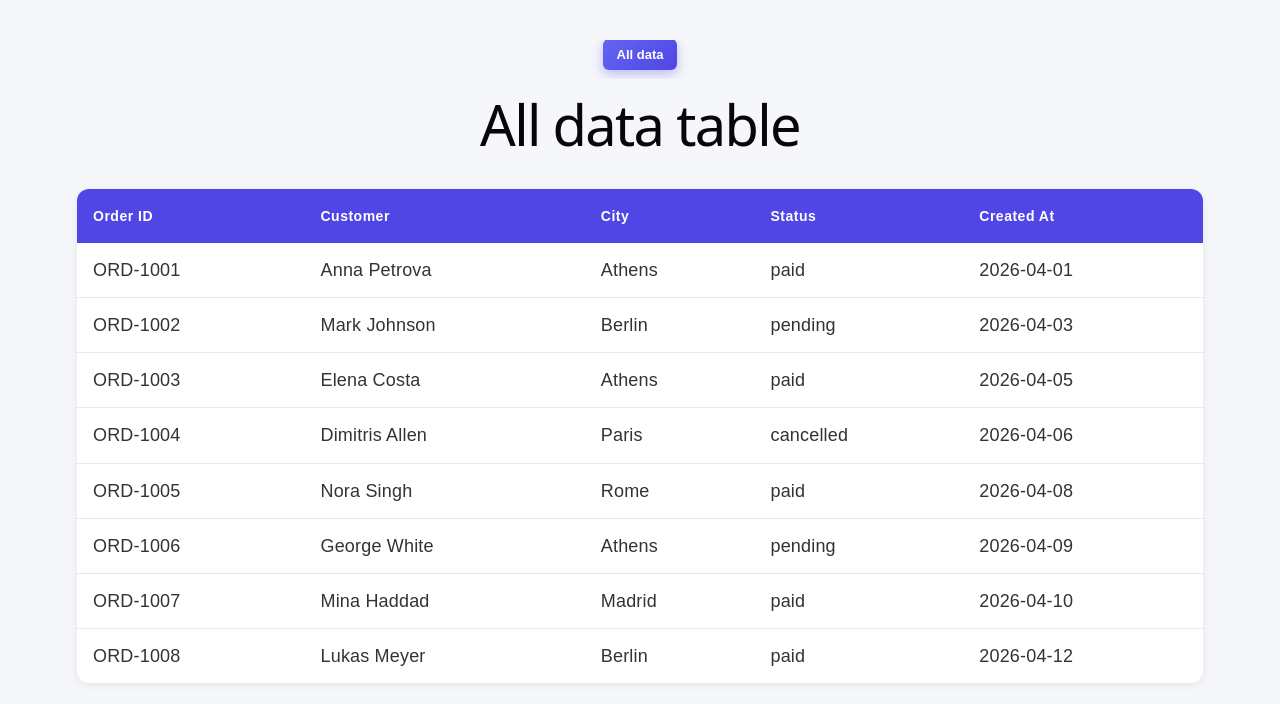
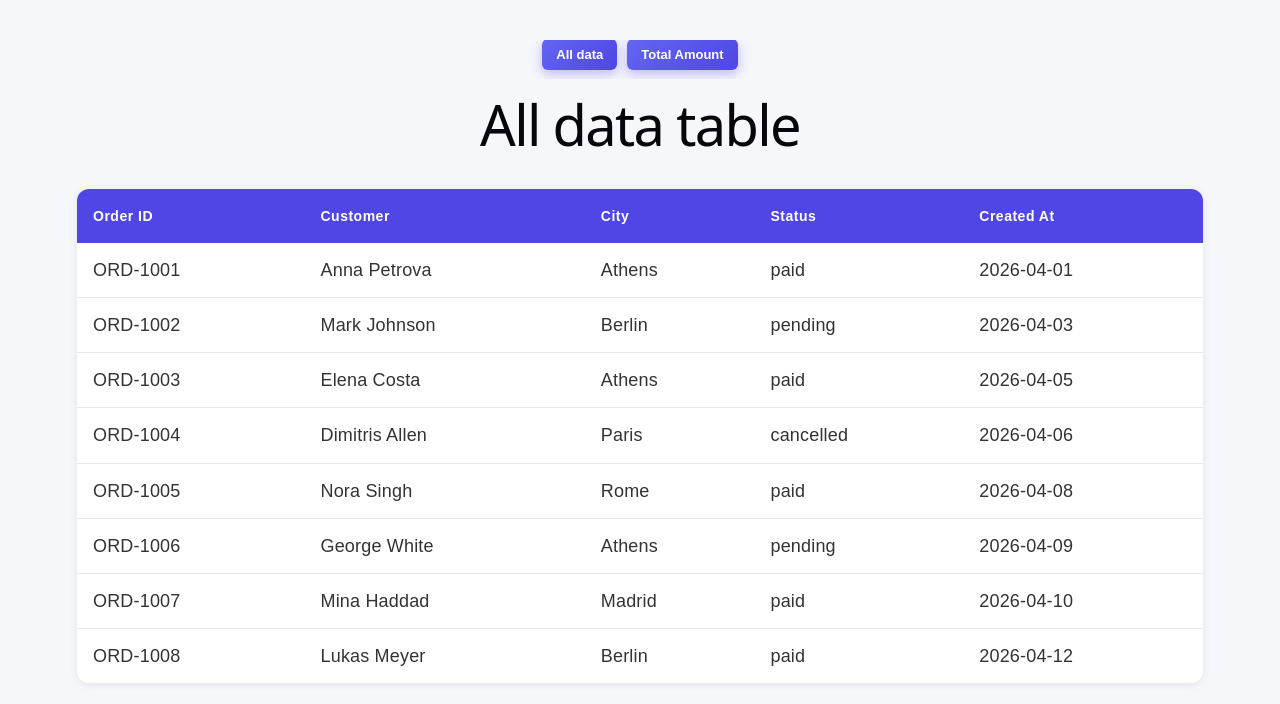
Before and after one commit to gianniszisakis/data-to-table, a React (Vite) app: page / in a window 1280 px wide. Shown: the top 704 px of the page. Built offline with nearby package versions, Linux system fonts and the light colour scheme.

Commit message:
feat: Add total amount in menu.

```diff
--- a/src/components/menu/menu-bar.tsx
+++ b/src/components/menu/menu-bar.tsx
@@ -12,6 +12,12 @@ export default function MenuBar({ selectedBtn, setSelectedBtn }: MenuBarProps) {
       >
         All data
       </button>
+      <button
+        className={`btn ${selectedBtn ? "active-btn" : ""}`}
+        onClick={() => setSelectedBtn("total-amount")}
+      >
+        Total Amount
+      </button>
     </div>
   );
 }
```
